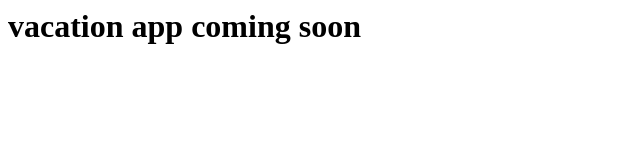
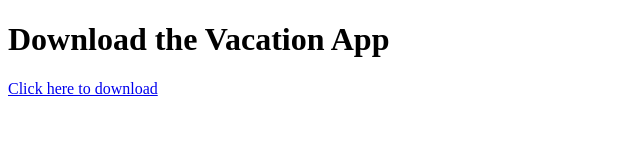
Before and after one commit to egue152/vacation-app, a plain HTML site: page index.html in a window 1280 px wide. Shown: the whole page, without its empty margins (0-640 px from the left). Drawn offline with Linux system fonts and the light colour scheme.

Commit message:
Update index.html

```diff
--- a/index.html
+++ b/index.html
@@ -1 +1,10 @@
-<h1> vacation app coming soon </h1>
+<!DOCTYPE html>
+<html>
+<head>
+    <title>Vacation App</title>
+</head>
+<body>
+    <h1>Download the Vacation App</h1>
+    <a href="vacationApp.apk" download>Click here to download</a>
+</body>
+</html>
```
